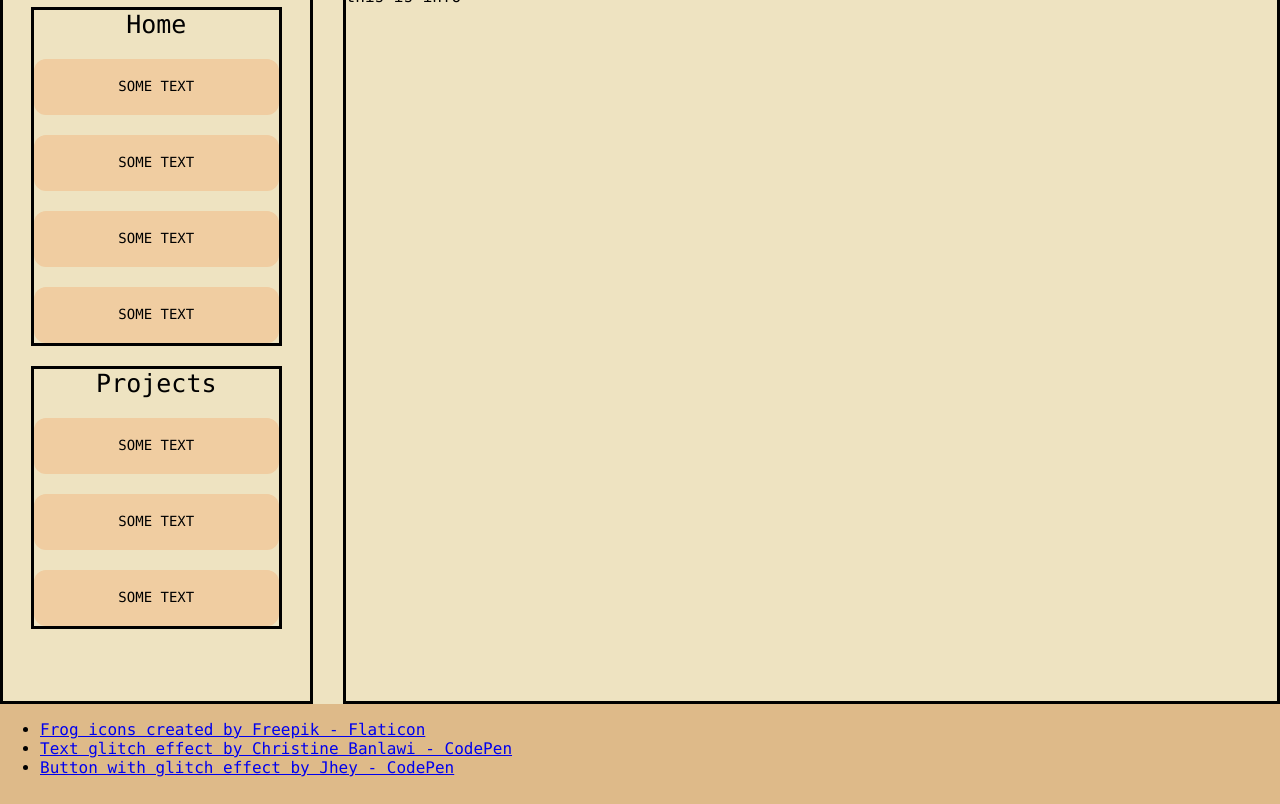
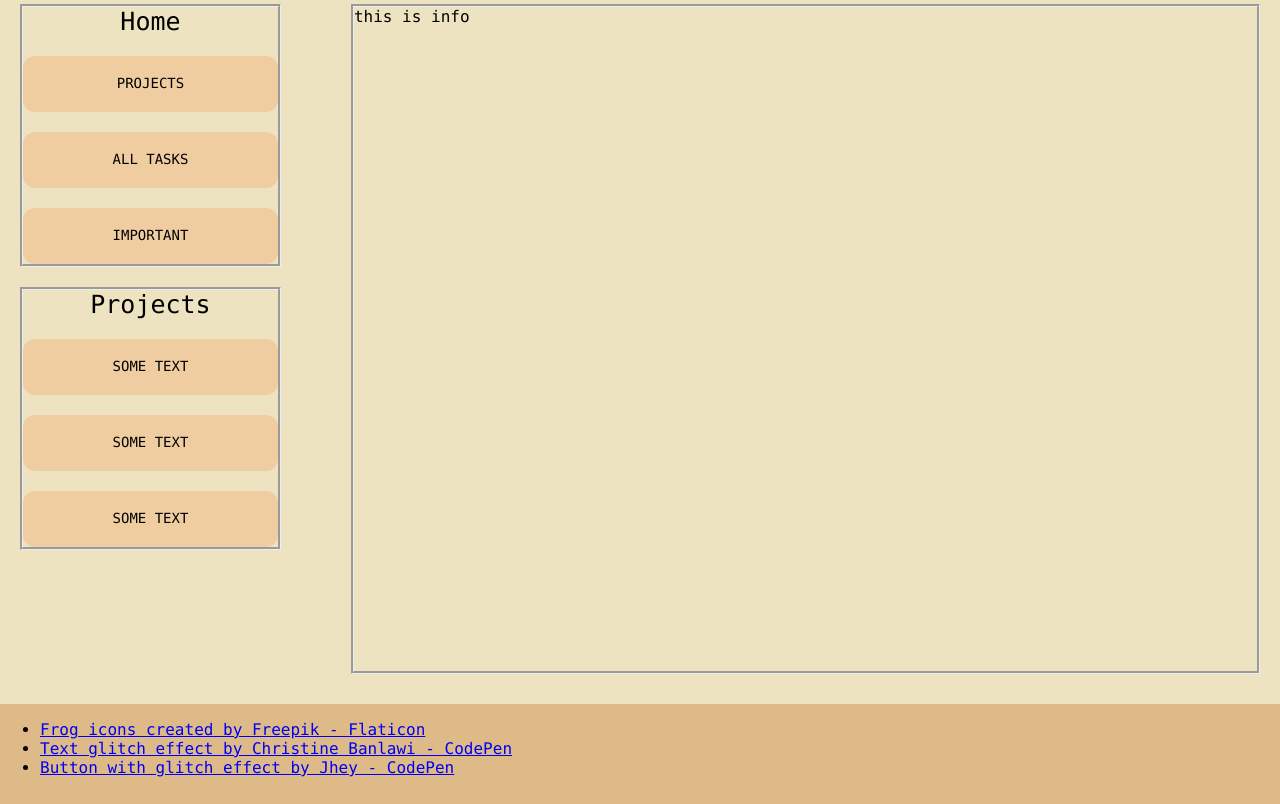
Before and after one commit to cristian5600/todoList, a website built with webpack: page dist/index.html in a window 1280 px wide. Shown: the part 96-900 px from the top of the page. Built offline with nearby package versions, Linux system fonts and the light colour scheme; a web font is replaced by a local one.

Commit message:
added button labeling

```diff
--- a/src/css_files/main_style.css
+++ b/src/css_files/main_style.css
@@ -88,8 +88,12 @@ body {
     display:none;
 }
 .panel , .info {
-    border:solid;
     flex:auto;
+}
+.info{
+
+    margin: 20px 20px 30px 20px;
+    border-style: groove;
 }
 .panel{
     min-width: 300px;
@@ -108,8 +112,8 @@ body {
     flex-direction: column;
     align-items: center;
     gap: 20px;
-    border-style: solid;
-    width:80%;
+    border-style:groove;
+    width:85%;
 }
 .info{
     min-width: 500px;
--- a/src/html_files/content.html
+++ b/src/html_files/content.html
@@ -2,10 +2,10 @@
     <div class="panel" id="">
         <div class="home">
             <div class="home-title">Home</div>
-            <button class="button-48" role="button"><span class="text">some text</span></button>
-            <button class="button-48" role="button"><span class="text">some text</span></button>
-            <button class="button-48" role="button"><span class="text">some text</span></button>
-            <button class="button-48" role="button"><span class="text">some text</span></button>
+            <button class="button-48" role="button"><span class="text">Projects</span></button>
+            <button class="button-48" role="button"><span class="text">All Tasks</span></button>
+            <button class="button-48" role="button"><span class="text">Important</span></button>
+
          </div>
          <div class="projects">
             <div class="home-title">Projects</div>
--- a/src/taskFactory.js
+++ b/src/taskFactory.js
@@ -1,5 +1,14 @@
 export const task = ()=>{
     const variable = 32;
+    let name = ``;
+    let priority = 0;
+    let description = ``;
+    let dueDate;
+    let date;
+    let parentProject;
+
+
+
     //constructor
     //      At a minimum they should have a title,
     // description, dueDate and priority.
```
Also changed, not shown: dist/main.js.
